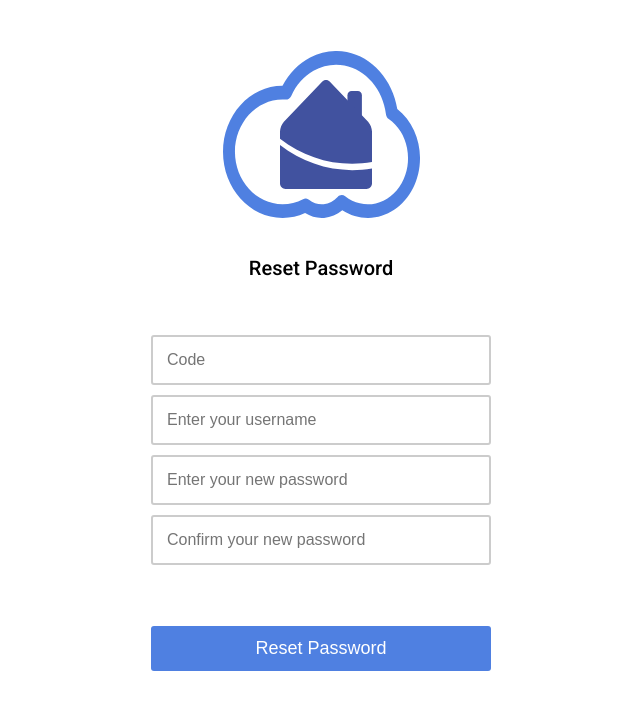
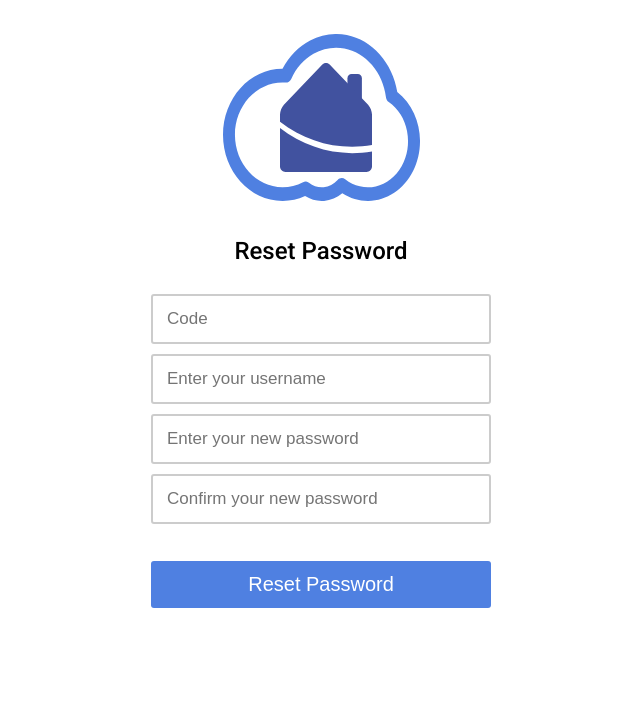
Before and after one commit to Mamadou-Bobo/Resto-Frontend, an Angular app: page /reset-password in a window 1280 px wide. Shown: the top 710 px of the page, without its empty margins (319-959 px from the left). Built offline with nearby package versions, Linux system fonts and the light colour scheme.

Commit message:
optimize the design for smaller screens

```diff
--- a/src/app/auth/components/login/login.component.scss
+++ b/src/app/auth/components/login/login.component.scss
@@ -18,7 +18,7 @@
       margin-top: 10%;
 
       h1 {
-        font-size: 20px;
+        font-size: 22px;
         text-align: center;
         font-weight: 500;
       }
@@ -41,7 +41,7 @@
         font-size: 16px;
 
         &::placeholder {
-          font-size: 16px;
+          font-size: 17px;
         }
 
         &:focus {
@@ -53,6 +53,12 @@
         text-align: right;
         text-decoration: none;
         color: #1355c0;
+        font-size: 16px;
+
+        width: fit-content;
+        position: relative;
+        left: 100%;
+        transform: translateX(-100%);
       }
 
       button {
@@ -62,7 +68,7 @@
 
           background-color: #4F80E1;
           color: #fff;
-          font-size: 18px;
+          font-size: 20px;
           outline: none;
 
           border: none;
--- a/src/app/auth/components/update-password/update-password.component.scss
+++ b/src/app/auth/components/update-password/update-password.component.scss
@@ -11,21 +11,22 @@
         justify-content: center;
         align-items: center;
 
-        margin-top: 15%;
+        margin-top: 10%;
       }
 
       .text-message {
         margin-top: 10%;
 
         h1 {
-          font-size: 20px;
+          font-size: 24px;
           text-align: center;
+          font-weight: bold;
           font-weight: 500;
         }
       }
 
       .form-content {
-        margin-top: 15%;
+        margin-top: 8%;
 
         display: flex;
         flex-direction: column;
@@ -41,7 +42,8 @@
           font-size: 16px;
 
           &::placeholder {
-            font-size: 16px;
+            font-size: 17px;
+            text-align: left;
           }
 
           &:focus {
@@ -56,12 +58,12 @@
         }
 
         button {
-          margin-top: 15%;
+          margin-top: 8%;
           padding: 12px;
 
           background-color: #4F80E1;
           color: #fff;
-          font-size: 18px;
+          font-size: 20px;
           outline: none;
 
           border: none;
--- a/src/app/auth/components/verify-account/verify-account.component.scss
+++ b/src/app/auth/components/verify-account/verify-account.component.scss
@@ -18,7 +18,7 @@
         margin-top: 10%;
 
         h1 {
-          font-size: 20px;
+          font-size: 22px;
           text-align: center;
           font-weight: 500;
         }
@@ -41,7 +41,7 @@
           font-size: 16px;
 
           &::placeholder {
-            font-size: 16px;
+            font-size: 17px;
           }
 
           &:focus {
@@ -61,7 +61,7 @@
 
           background-color: #4F80E1;
           color: #fff;
-          font-size: 18px;
+          font-size: 20px;
           outline: none;
 
           border: none;
```
